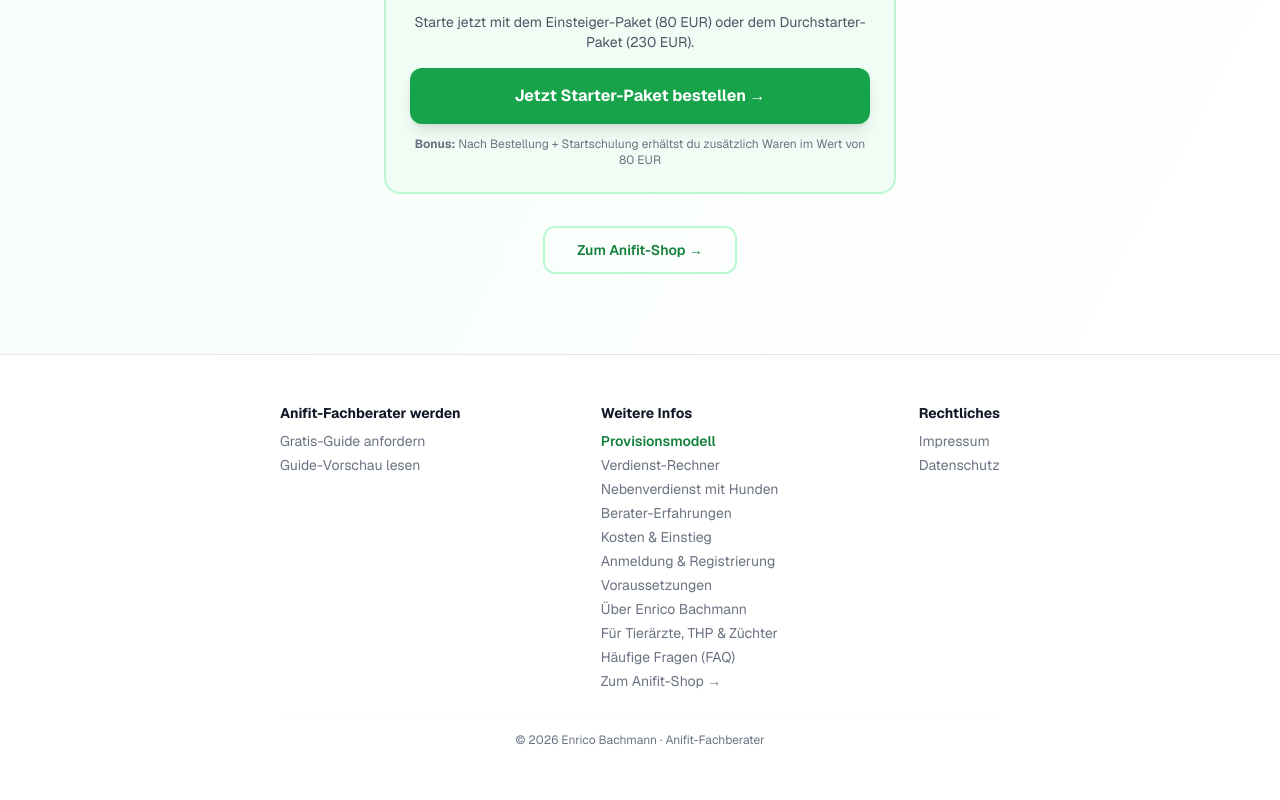
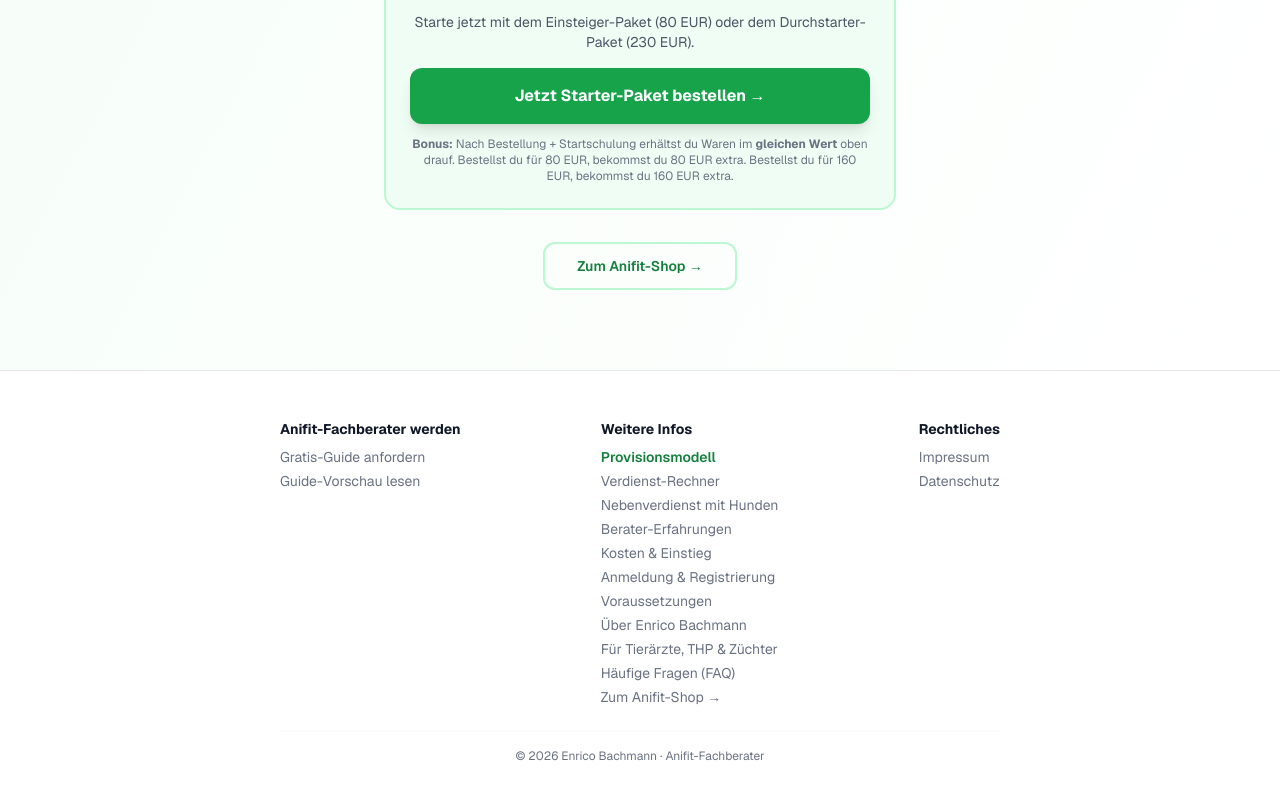
Before and after one commit to Rinacla/anifit-partner-funnel, a Next.js app: page /danke in a window 1280 px wide. Shown: the part 2087-2887 px from the top of the page. Built offline with nearby package versions, Linux system fonts and the light colour scheme.

Commit message:
Update bonus copy: same value instead of fixed 60 doses/80 EUR

```diff
--- /dev/null
+++ b/app/_components/StarterPaketCTA.tsx
@@ -0,0 +1,26 @@
+export default function StarterPaketCTA() {
+  return (
+    <div className="bg-brand-50 rounded-2xl p-6 border-2 border-brand-200 mb-8">
+      <div className="text-center mb-4">
+        <p className="text-xs font-bold tracking-widest uppercase text-brand-700 bg-brand-100 px-3 py-1 rounded-full inline-block mb-2">Jetzt loslegen</p>
+        <h3 className="font-bold text-lg text-gray-900 mb-2">
+          Bestelle dein Starter-Paket
+        </h3>
+        <p className="text-sm text-gray-600">
+          Starte jetzt mit dem Einsteiger-Paket (80 EUR) oder dem Durchstarter-Paket (230 EUR).
+        </p>
+      </div>
+      <a
+        href="https://provital.com/registrierung?code=EB-Hundeo"
+        target="_blank"
+        rel="noopener noreferrer"
+        className="block w-full py-4 px-6 rounded-xl font-bold text-white text-center bg-brand-600 hover:bg-brand-700 transition-colors shadow-lg"
+      >
+        Jetzt Starter-Paket bestellen →
+      </a>
+      <p className="text-xs text-gray-500 text-center mt-3">
+        <strong>Bonus:</strong> Nach Bestellung + Startschulung erhältst du Waren im <strong>gleichen Wert</strong> oben drauf. Bestellst du für 80 EUR, bekommst du 80 EUR extra. Bestellst du für 160 EUR, bekommst du 160 EUR extra.
+      </p>
+    </div>
+  );
+}
--- a/app/danke/page.tsx
+++ b/app/danke/page.tsx
@@ -291,7 +291,7 @@
               Jetzt Starter-Paket bestellen →
             </a>
             <p className="text-xs text-gray-500 text-center mt-3">
-              <strong>Bonus:</strong> Nach Bestellung + Startschulung erhältst du zusätzlich Waren im Wert von 80 EUR
+              <strong>Bonus:</strong> Nach Bestellung + Startschulung erhältst du Waren im <strong>gleichen Wert</strong> oben drauf. Bestellst du für 80 EUR, bekommst du 80 EUR extra. Bestellst du für 160 EUR, bekommst du 160 EUR extra.
             </p>
           </div>
 
--- a/lib/onboarding-emails.ts
+++ b/lib/onboarding-emails.ts
@@ -30,7 +30,7 @@
       <p>Ich bin Enrico, dein Mentor. Ich begleite dich durch die ersten Wochen und stehe dir bei jeder Frage zur Seite.</p>
       <p><strong>Deine naechsten 3 Schritte:</strong></p>
       <ul>
-        <li><span class="step-number">1</span> <strong>Startschulung buchen</strong>. Ca. 25 Minuten, online. Danach bekommst du dein Willkommenspaket (60 Dosen gratis).</li>
+        <li><span class="step-number">1</span> <strong>Startschulung buchen</strong>. Ca. 25 Minuten, online. Danach bekommst du Waren im <strong>gleichen Wert</strong> wie deine Bestellung oben drauf.</li>
         <li><span class="step-number">2</span> <strong>Fachberaterbereich kennenlernen</strong>. Unter <a href="https://provital.com/content/fachberaterbereich/">provital.com</a> findest du dein CRM, Bestelluebersichten und Schulungsmaterial.</li>
         <li><span class="step-number">3</span> <strong>Erste Produkte testen</strong>. Bestelle dir ein Startpaket und probiere das Futter selbst. Du kannst nur empfehlen, was du kennst.</li>
       </ul>
```
